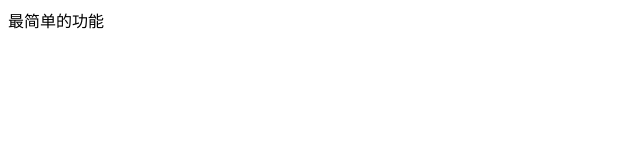
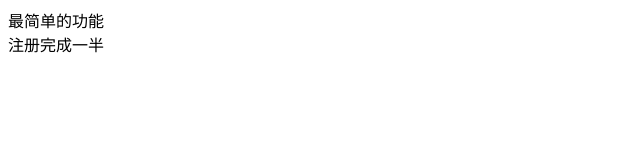
Before and after one commit to pcypawn/text, a plain HTML site: page index.html in a window 1280 px wide. Shown: the whole page, without its empty margins (0-640 px from the left). Drawn offline with Linux system fonts and the light colour scheme.

Commit message:
注册完成一半

```diff
--- a/index.html
+++ b/index.html
@@ -7,5 +7,6 @@
 </head>
 <body>
     <div>最简单的功能</div>
+    <div>注册完成一半</div>
 </body>
 </html>
```
